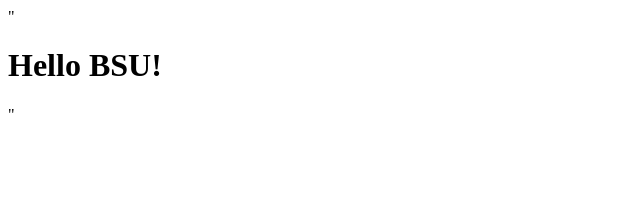
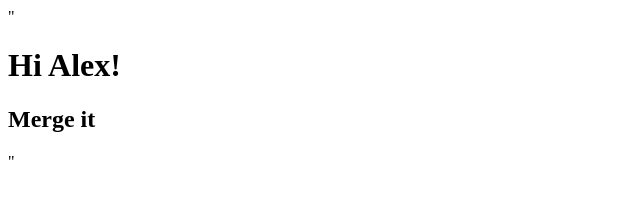
Before and after one commit to GeorgeBashko/GitFlow, a plain HTML site: page index.html in a window 1280 px wide. Shown: the whole page, without its empty margins (0-640 px from the left). Drawn offline with Linux system fonts and the light colour scheme.

Commit message:
index.html

```diff
--- a/index.html
+++ b/index.html
@@ -1 +1 @@
-"<!DOCTYPE html!><html><head><meta charset="utf-8"/><title>Git task</title></head><body><h1>Hello BSU!</h1></body></html>"
+"<!DOCTYPE html!><html><head><meta charset="utf-8"/><title>FPMI-Git task2</title></head><body><h1>Hi Alex!</h1><h2>Merge it</h2></body></html>"
```
